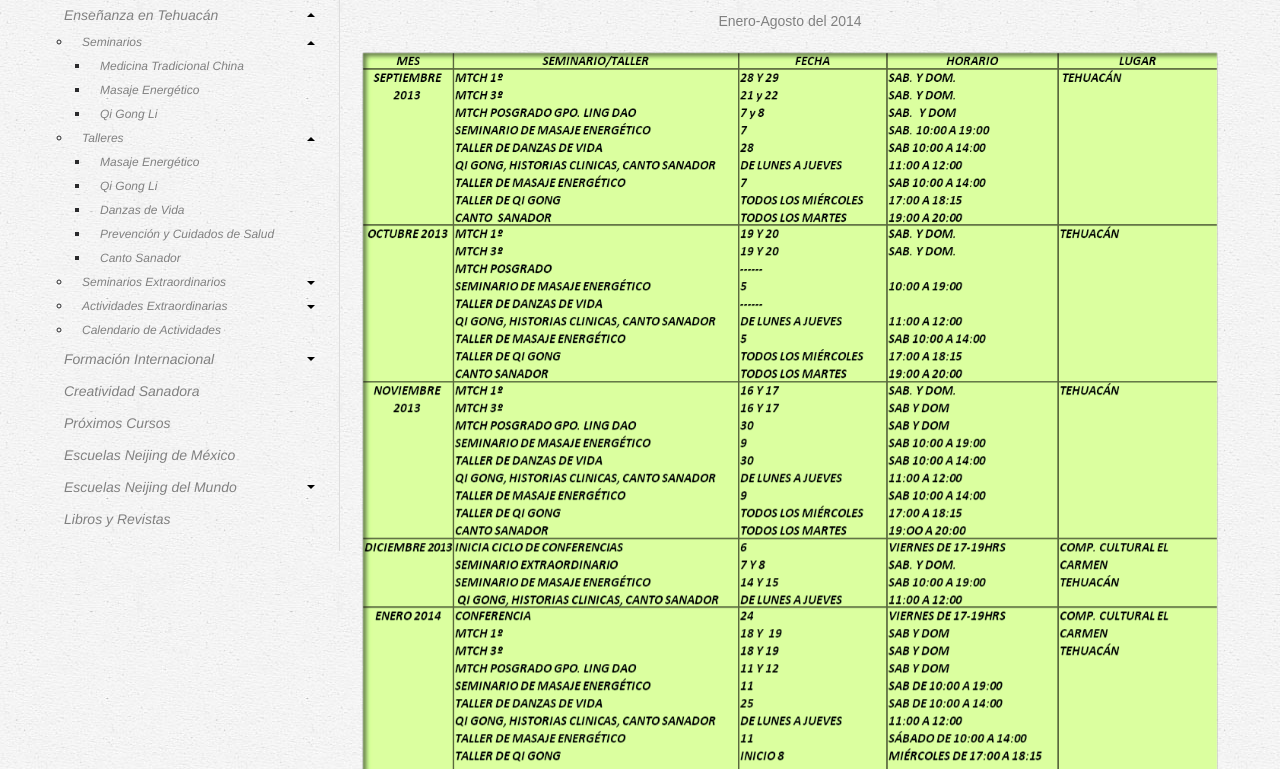
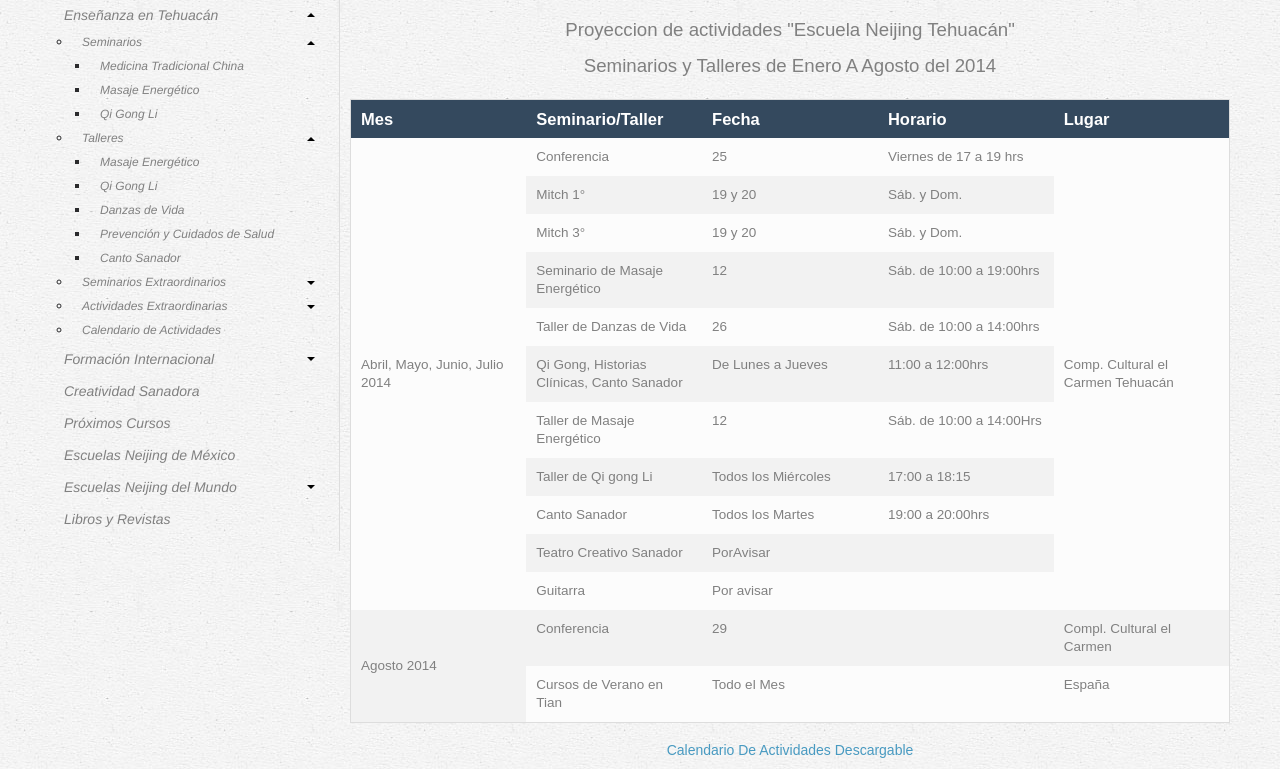
Before and after one commit to xtornasol512/neijingtehuacan, a plain HTML site: page pages/Calendario.html in a window 1280 px wide. Shown: the part 431-1200 px from the top of the page. Drawn offline with nearby package versions, Linux system fonts and the light colour scheme.

Commit message:
Calendario html5, cambios a estilos y prueba de organization schema.org

```diff
--- a/css/miestilo.css
+++ b/css/miestilo.css
@@ -14,6 +14,10 @@ header h2 img {
   width: 100px;
   height: 33px
 }
+table.blue thead tr th, table.blue thead tr td {
+background: #0072BE;
+color: white;
+}
 
 footer{
   font-family: Arial;
@@ -21,6 +25,7 @@ footer{
   font-weight: bold;
   text-align: center;
 }
+
 #progress {
     position: absolute;
     bottom: 0;
@@ -136,6 +141,9 @@ text-decoration: none;
   padding-top: 10px;
 
 }
+.grayTable{
+  color: gray;
+}
 .callout, [role~=status] {
   background: #1C75BB;
 }
@@ -192,6 +200,9 @@ text-decoration: none;
   width: 250px;
 
 }
+.vertical-align-middle{
+  vertical-align: middle;
+}
 ul.button-list li a.blue{
   background-color: #1C75BB;
 }
--- a/pages/Calendario.html
+++ b/pages/Calendario.html
@@ -221,11 +221,96 @@
               <!-- Contenido, aqui va contenido sin galeria  -->
               <div class="ContenidoSinGaleria align-center">
                   <h3>Calendario de Actividades</h3>
-                  <p>Enero-Agosto del 2014</p>
-                  <img src="/images/calendarios/Calendario2013-2014.png" alt="Calendario de Actividades">
+                  <h4>Proyeccion de actividades "Escuela Neijing Tehuacán"<br />Seminarios y Talleres de Enero A Agosto del 2014</h4>
+                  <table title="Calendario 2014 Neijing Tehuacán" data-max="15" class="asphalt grayTable responsive tooltip">
 
+                    <thead>
 
-                  <p class="align-center"><a href="/images/calendarios/Calendario2013-2014.png" >Calendario De Actividades Descargable</a></p>
+                      <tr>
+                        <th>Mes</th>
+                        <th>Seminario/Taller</th>
+                        <th>Fecha</th>
+                        <th>Horario</th>
+                        <th>Lugar</th>
+                      </tr>
+                    </thead>
+                    <tbody>
+                      <tr>
+                        <td rowspan="11" class="vertical-align-middle">Abril, Mayo, Junio, Julio 2014</td>
+                        <td>Conferencia</td>
+                        <td>25</td>
+                        <td>Viernes de 17 a 19 hrs</td>
+                        <td rowspan="11" class="vertical-align-middle"> Comp. Cultural el Carmen Tehuacán</td>
+                      </tr>
+                      <tr>
+                        <td>Mitch 1°</td>
+                        <td>19 y 20</td>
+                        <td>Sáb. y Dom.</td>
+                      </tr>
+                      <tr>
+                        <td>Mitch 3°</td>
+                        <td>19 y 20</td>
+                        <td>Sáb. y Dom.</td>
+                      </tr>
+                      <tr>
+                        <td>Seminario de Masaje Energético</td>
+                        <td>12</td>
+                        <td>Sáb. de 10:00 a 19:00hrs</td>
+                      </tr>
+                      <tr>
+                        <td>Taller de Danzas de Vida</td>
+                        <td>26</td>
+                        <td>Sáb. de 10:00 a 14:00hrs</td>
+                      </tr>
+                      <tr>
+                        <td>Qi Gong, Historias Clínicas, Canto Sanador</td>
+                        <td>De Lunes a Jueves</td>
+                        <td>11:00 a 12:00hrs</td>
+                      </tr>
+                      <tr>
+                        <td>Taller de Masaje Energético</td>
+                        <td>12</td>
+                        <td>Sáb. de 10:00 a 14:00Hrs</td>
+                      </tr>
+                      <tr>
+                        <td>Taller de Qi gong Li</td>
+                        <td>Todos los Miércoles</td>
+                        <td>17:00 a 18:15</td>
+                      </tr>
+                      <tr>
+                        <td>Canto Sanador</td>
+                        <td>Todos los Martes</td>
+                        <td>19:00 a 20:00hrs</td>
+                      </tr>
+                      <tr>
+                        <td>Teatro Creativo Sanador</td>
+                        <td colspan="2">PorAvisar</td>
+
+                      </tr>
+                      <tr>
+                        <td>Guitarra</td>
+                        <td colspan="2">Por avisar</td>
+                      </tr>
+                      <tr>
+                        <td rowspan="2" class="vertical-align-middle">Agosto 2014</td>
+                        <td>Conferencia</td>
+                        <td>29</td>
+                        <td></td>
+                        <td>Compl. Cultural el Carmen</td>
+                      </tr>
+                      <tr>
+                        <td>Cursos de Verano en Tian</td>
+                        <td>Todo el Mes</td>
+                        <td></td>
+                        <td>España</td>
+                      </tr>
+
+                    </tbody>
+
+                  </table>
+
+                <br />
+                  <p class="align-center"><a href="https://farm3.staticflickr.com/2827/13513780914_62f2b1b6f9_h.jpg" >Calendario De Actividades Descargable</a></p>
 
 
 
@@ -267,9 +352,9 @@
               <div class="one centered mobile seventh">
                 <ul class="button-list">
 
-                <li><a href="http://twitter.com/EscNeijingTehu" class="tooltip orange on" role="tooltip" data-title="Twitter Oficial de Neijing Tehuacán" target="_blank" ><i class="icon-twitter"></i></a></li>
-                <li><a href="http://guiamexico.com.mx/empresas/escuela-neijing-tehuacan.html" target="_blank" class="tooltip pink on" role="tooltip" data-title="Neijing Tehuacán en Guía México"><i class="icon-picture"></i></a></li>
-                <li><a href="https://www.facebook.com/pages/Escuela-Neijing-Tehuac%C3%A1n/542646049103538?fref=ts" class="tooltip blue on" role="tooltip" data-title="Página Oficial de la Escuela Neijing Tehuacán" target="_blank"><i class="icon-facebook-sign"></i></a></li>
+                <li><a href="http://twitter.com/EscNeijingTehu" class="tooltip orange on" role="tooltip" data-title="Twitter Oficial de Neijing Tehuacán" target="_blank" ><i class="icon-twitter" title="Twitter Oficial de Neijing Tehuacán"></i></a></li>
+                <li><a href="http://guiamexico.com.mx/empresas/escuela-neijing-tehuacan.html" target="_blank" class="tooltip pink on" role="tooltip" data-title="Neijing Tehuacán en Guía México" ><i class="icon-picture" title="Neijing Tehuacán en Guía México"></i></a></li>
+                <li><a href="https://www.facebook.com/pages/Escuela-Neijing-Tehuac%C3%A1n/542646049103538?fref=ts" class="tooltip blue on" role="tooltip" data-title="Página Oficial de la Escuela Neijing Tehuacán"  target="_blank"><i class="icon-facebook-sign" title="Página Oficial de la Escuela Neijing Tehuacán"></i></a></li>
 
               </ul>
               </div>
```
Also changed, not shown: index.html (+6 -6 lines), images/calendarios/Calendario2013-2014.png (deleted), images/calendarios/Calendario2013sep-dic2.png (deleted), 1 other file.
